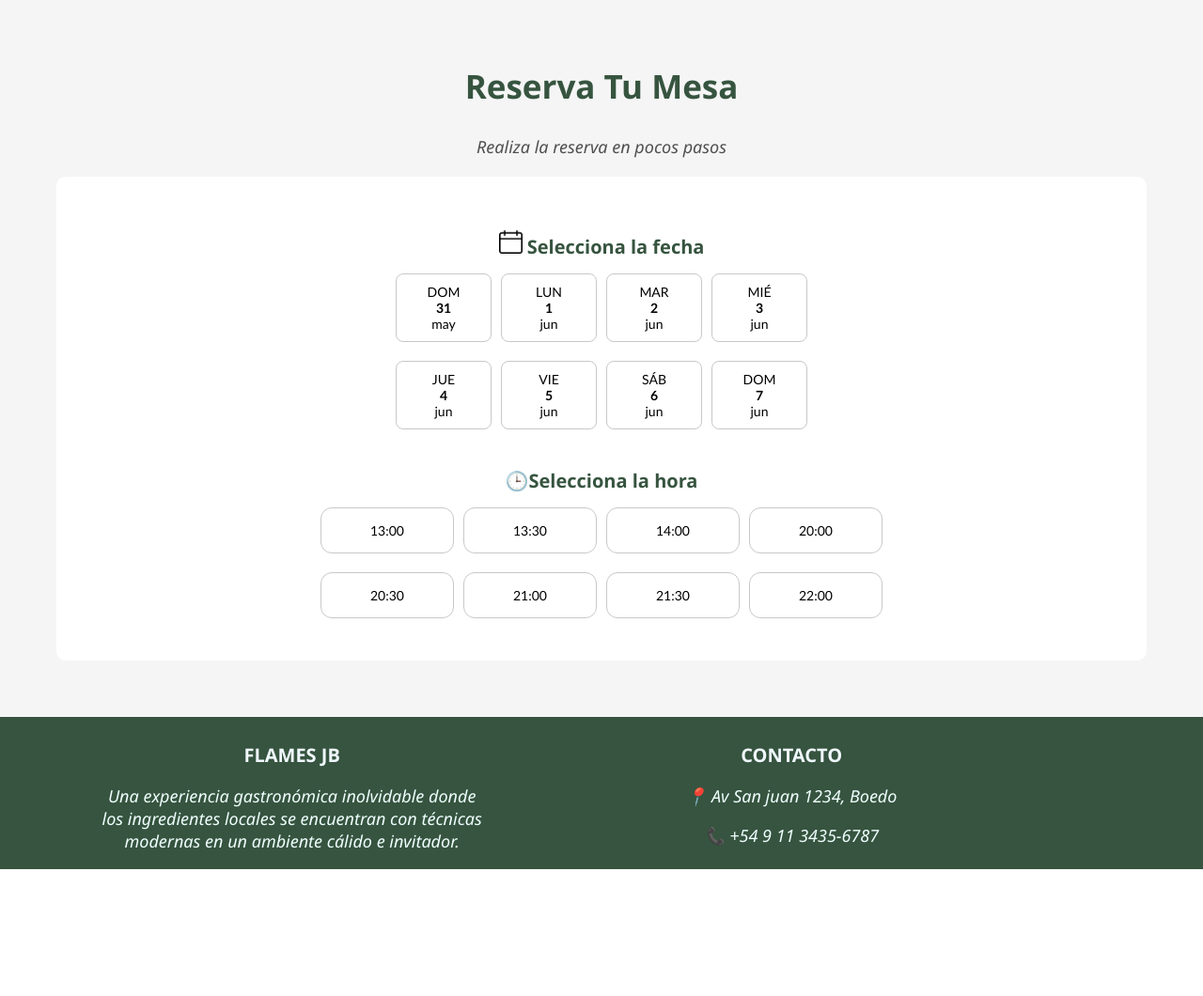
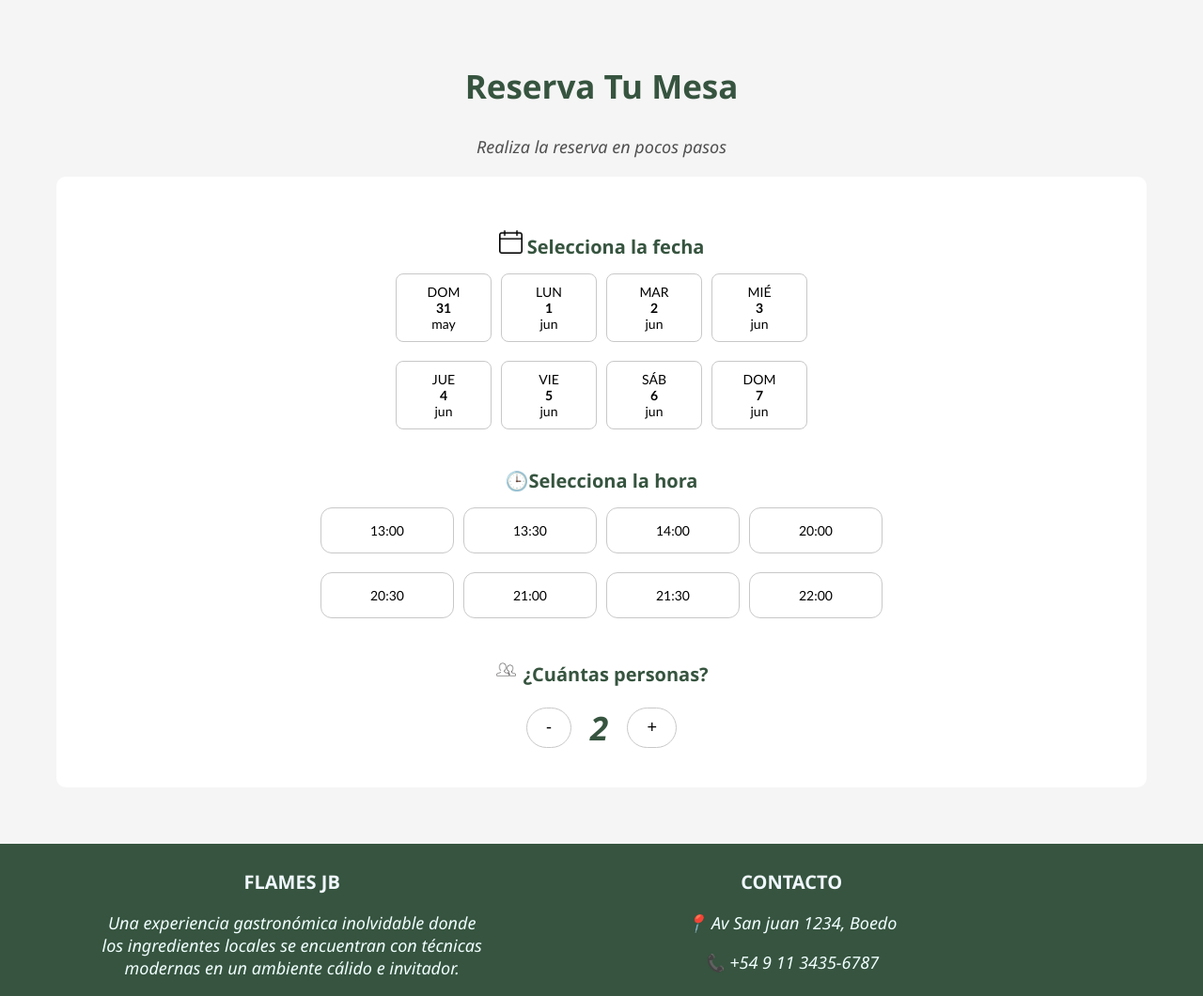
Before and after one commit to matiasnata/proyecto_final, a Flask app: page / in a window 1280 px wide. Shown: the part 955-2015 px from the top of the page at 94% size. Before the commit the page ends 1880 px from the top, so only its background shows below. Run offline with Flask 3, Linux system fonts and the light colour scheme.

Commit message:
añado seccion cantidad de personas con un maximo total de 12 y minimo 1

```diff
--- a/frontend/static/css/user.css
+++ b/frontend/static/css/user.css
@@ -299,6 +299,35 @@ h4 {
     border-color: burlywood;
 }
 
-.reloj{
-    height: 10px;
+.personas {
+    display: flex;
+    align-items: center;
+    justify-content: center;
 }
+
+.boton_personas {
+    border: 1px solid rgb(200, 200, 200);
+    border-radius: 30px;
+    padding: 10px 20px;
+    cursor: pointer;
+    background-color: white;
+    font-size: 18px;
+    margin: 10px;
+}
+
+.cantidad_personas {
+    font-size: 35px;
+    font-weight: bold;
+    color: rgb(54, 84, 63);
+    margin: 10px;
+}
+
+.boton_personas:hover {
+    color: burlywood;
+    border-color: burlywood;
+}
+
+.logo_comensales{
+    height: 25px;
+
+}
--- a/frontend/static/scripts/reservas_inicio.js
+++ b/frontend/static/scripts/reservas_inicio.js
@@ -45,3 +45,19 @@ horas.forEach(function(hora, i) {
         fila_hora2.appendChild(div);
     }
 });
+
+document.querySelector('.sumar').addEventListener('click', function() {
+    let p = document.querySelector('.cantidad_personas');
+    let cantidad = parseInt(p.textContent);
+    if (cantidad < 12) {
+        p.textContent = cantidad + 1;
+    }
+});
+
+document.querySelector('.restar').addEventListener('click', function() {
+    let p = document.querySelector('.cantidad_personas');
+    let cantidad = parseInt(p.textContent);
+    if (cantidad > 1) {
+        p.textContent = cantidad - 1;
+    }
+});
--- a/frontend/templates/index.html
+++ b/frontend/templates/index.html
@@ -45,7 +45,15 @@
     <div class="horarios" id="horarios">
         <div class="fila_calendario" id="fila_hora1"></div>
         <div class="fila_calendario" id="fila_hora2"></div>
+        <h4><img src="../static/Imagenes/comensales.png" class="logo_comensales"> ¿Cuántas personas?</h4>
+        <div class="personas">
+        <button class="boton_personas restar">-</button>
+        <p class="cantidad_personas">2</p>
+        <button class="boton_personas sumar">+</button>
+</div>
     </div>
+
+
 </div>
 
     </div>
```
